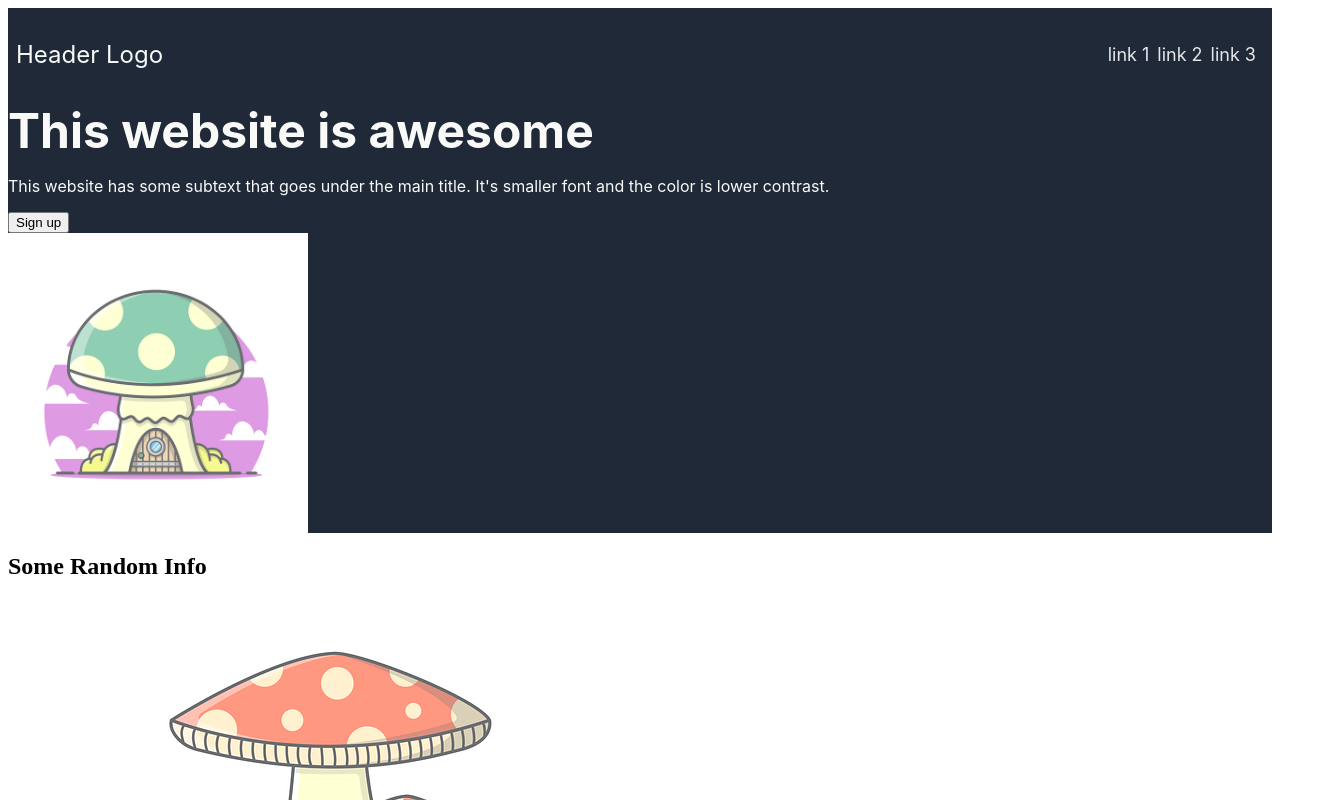
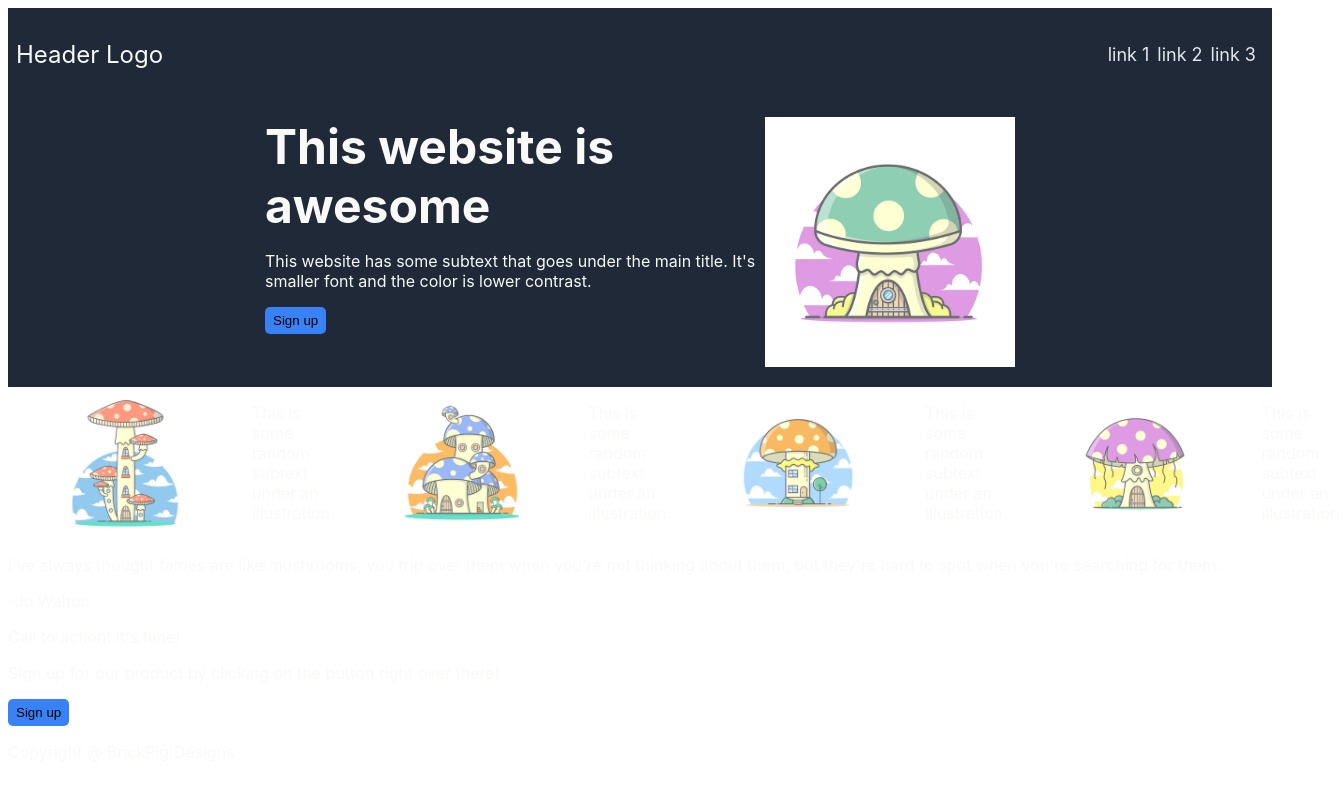
Before and after one commit to mackmeggie/odin-landing-2, a plain HTML site: page index.html in a window 1280 px wide. Shown: the top 800 px of the page, 1344 px wide, since content can reach past the window. Drawn offline with Linux system fonts and the light colour scheme.

Commit message:
complete section1 styling

```diff
--- a/index.html
+++ b/index.html
@@ -18,15 +18,21 @@
     </div>
 
     <div class="section1">
-        <p class="hero">This website is awesome</p>
-        <p>This website has some subtext that goes under the main title.
+        <div class="text">
+            <p class="hero">This website is awesome</p>
+            <p>This website has some subtext that goes under the main title.
             It's smaller font and the color is lower contrast.</p>
-        <button>Sign up</button>
-        <img src="mushroom1.png" style="width: 300px;">
+            <button>Sign up</button>
+        </div>
+        <div class="image">
+            <img src="mushroom1.png" style="width: 250px;">
+        </div>
     </div>
 
     <div class="section2">
-        <h2>Some Random Info</h2>
+        <div class="title">
+            <p>Some Random Info</p>
+        </div>
         <img src="mushroom2.png">
         <p>This is some random subtext under an illustration.</p>
         <img src="mushroom3.png">
--- a/stylin.css
+++ b/stylin.css
@@ -24,12 +24,24 @@ p {
     color: #F9FAF8;
 }
 
+button {
+    background-color: #3882F6;
+    border-radius: 5px;
+    border: 0px;
+    padding-left: 8px;
+    padding-right: 8px;
+    padding-top: 6px;
+    padding-bottom: 6px;
+}
+
 .section1 {
     background-color: #1F2937;
     display: flex;
-    flex-direction: column;
-    justify-content: space-around;
+    flex-direction: row;
+    justify-content: center;
     align-items: flex-start;
+    flex-wrap: wrap;
+    padding: 16px;
 }
 
 .hero {
@@ -38,6 +50,29 @@ p {
     margin: 0px;
 }
 
+.text {
+    display: flex;
+    flex-wrap: wrap;
+    justify-content: flex-start;
+    width: 500px;
+}
+
 .image {
-    align-self: center;
+    align-self: flex-end;
+    justify-content: center;
 }
+
+img {
+    width: 150px;
+}
+
+.section2 {
+    display: flex;
+    justify-content: center;
+    align-items: center;
+    gap: 52px;
+}
+
+.title {
+    text-align: center;
+}
```
